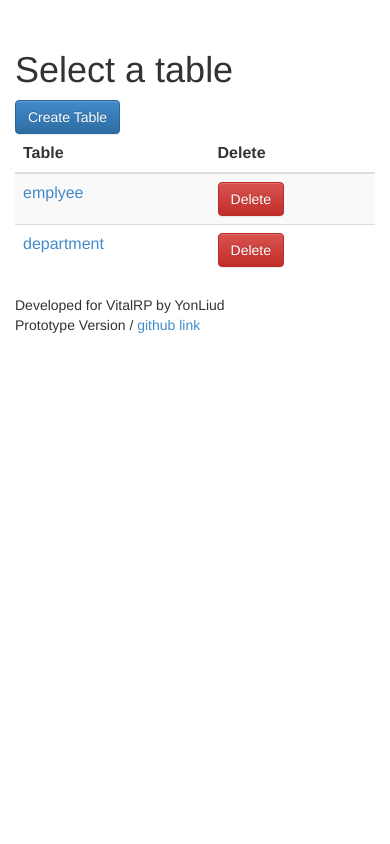
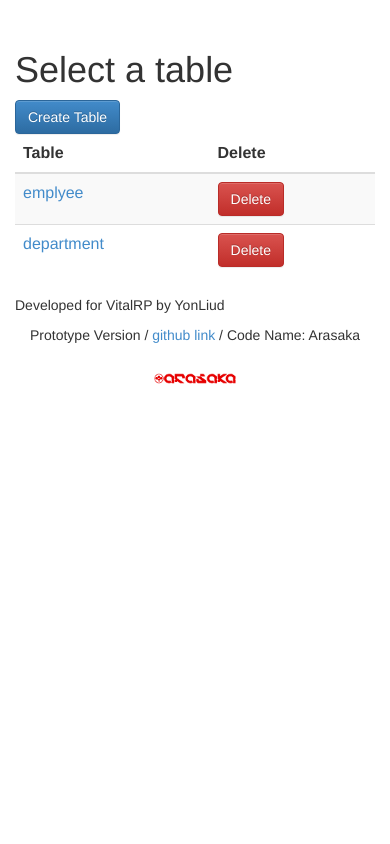
Before and after one commit to YonLiud/wzl_db, a Flask app: page /db/ in a window 390 px wide. Run offline with Flask 2, Linux system fonts and the light colour scheme; some libraries are stand-ins or nearby versions.

Commit message:
Add logo

```diff
--- a/app/templates/layout.html
+++ b/app/templates/layout.html
@@ -16,7 +16,15 @@
 <!-- Bring in Bootstrap CSS and theme CSS -->
 <link href="{{ url_for('static', filename='css/bootstrap.min.css') }}" rel="stylesheet">
 <link rel="stylesheet" href="{{ url_for('static', filename='css/bootstrap-theme.min.css') }}" rel="stylesheet">
-
+<style>
+html, body {
+    max-width: 100%;
+    overflow-x: hidden;
+}
+.inline-block {
+    display: inline-block;
+ }
+</style>
 
 <!-- HTML5 Shim and Respond.js IE8 support of HTML5 elements and media queries -->
 <!-- WARNING: Respond.js doesn't work if you view the page via file:// -->
@@ -28,7 +36,7 @@
 <body style="padding-top: 30px">
 <div id="container-fluid">
 
-    <!-- Navigation, header, etc -->
+    <!-- add an image to the side of the screen -->
 
     <! -- Jinja Template Block -->
     {% block content %}
@@ -40,7 +48,11 @@
     <!-- add footer with github link -->
     <footer class="footer">
         <div class="container">
-            <p>Developed for VitalRP by YonLiud<br />Prototype Version / <a href="https://github.com/YonLiud/wzl_db">github link</a></p>
+            <p>Developed for VitalRP by YonLiud</p>
+            <div class="col-md-12">
+                <p>Prototype Version / <a href="https://github.com/YonLiud/wzl_db">github link</a> / Code Name: Arasaka</p>
+                <img src="{{ url_for('static', filename='img/arasaka.png') }}" alt="wzl_logo" class="img-responsive center-block" style="max-width: 25%;">
+            </div>
         </div>
     </footer>
 
```
Also changed, not shown: app/static/img/arasaka.png (added).
